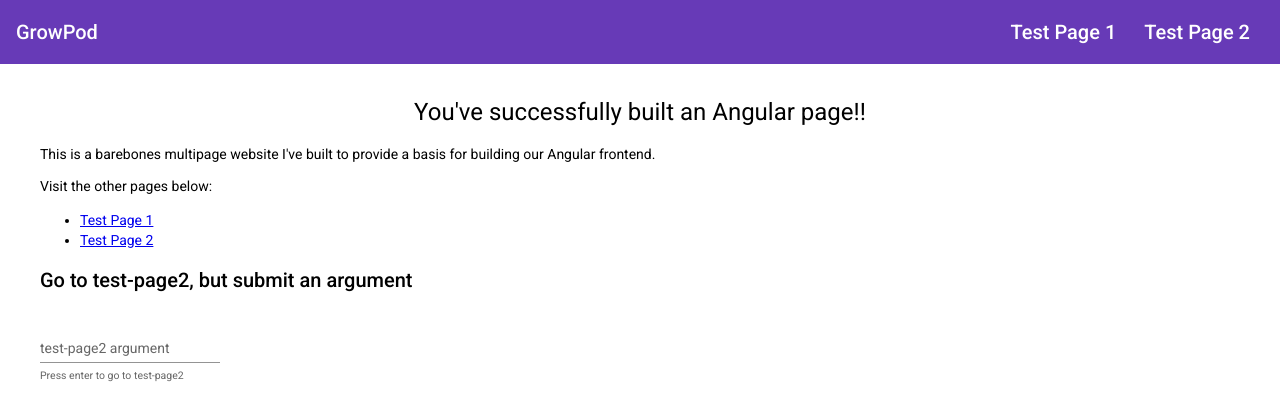
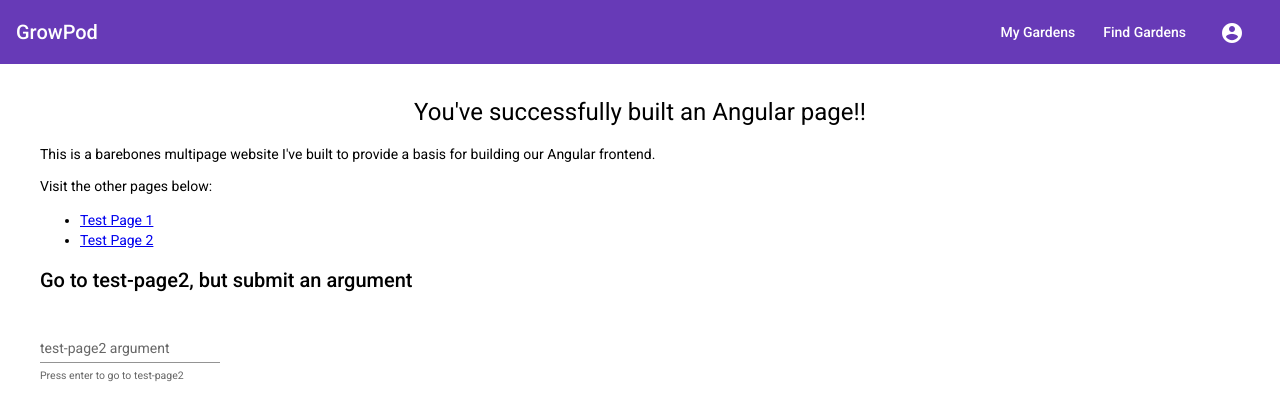
Before and after one commit to googleinterns/step26-2020, an Angular app in the folder src/main/webapp/: page /page/index in a window 1280 px wide. Shown: the top 420 px of the page. Built offline with nearby package versions, Linux system fonts and the light colour scheme.

Commit message:
Add top bar

```diff
--- a/src/main/webapp/src/app/app.component.html
+++ b/src/main/webapp/src/app/app.component.html
@@ -1,21 +1,43 @@
-<!-- Template page: these components will appear on
-every page unless they are suppressed. -->
+<!-- Displays app contents if user is logged in, otherwise directs user to a home/login page -->
+<div *ngIf="loggedIn; else homePage">
   <mat-toolbar id="growpod-top-bar" color="primary">
     <mat-toolbar-row>
       <a routerLink="/page/index"><span>GrowPod</span></a>
       <span class="growpod-spacer"></span>
-    <a routerLink="/page/test-page1" routerLinkActive="active">
-      <span class="growpod-link">
-        Test Page 1
-      </span>
+      <a routerLink="/page/my-gardens" routerLinkActive="active">
+        <button mat-button class="growpod-link">
+          <span>My Gardens</span>
+        </button>
       </a>
-    <a routerLink="/page/test-page2" routerLinkActive="active">
-      <span class="growpod-link">
-        Test Page 2
-      </span>
+      <a routerLink="/page/find-gardens" routerLinkActive="active">
+        <button mat-button class="growpod-link">
+          <span>Find Gardens</span>
+        </button>
       </a>
+      <button mat-button [matMenuTriggerFor]="userMenu" aria-label="User menu">
+        <mat-icon>account_circle</mat-icon>
+      </button>
+      <mat-menu #userMenu>
+        <div #profilePic class="profile-pic-container-s"></div>
+        <h4 class="text-center">David Ladd</h4>
+        <a routerLink="/page/user-profile">
+          <button mat-menu-item>
+            <mat-icon>assignment_ind</mat-icon>
+            <span>My Profile</span>
+          </button>
+        </a>
+        <button mat-menu-item disabled>
+          <mat-icon>login</mat-icon>
+          <!-- https://imgur.com/fub9WUs -->
+          <span>Log Out</span>
+        </button>
+      </mat-menu>
     </mat-toolbar-row>
   </mat-toolbar>
-
   <!-- Routed page contents -->
   <router-outlet></router-outlet>
+</div>
+<!-- Error homepage -->
+<ng-template #homePage>
+  <h1>You aren't signed into GrowPod )-;</h1>
+</ng-template>
--- a/src/main/webapp/src/app/app.component.ts
+++ b/src/main/webapp/src/app/app.component.ts
@@ -17,8 +17,9 @@ import {Component} from '@angular/core';
 @Component({
   selector: 'app-root',
   templateUrl: './app.component.html',
-  styleUrls: ['./app.component.css'],
+  styleUrls: ['./app.component.css', './common/growpod-page-styles.css'],
 })
 export class AppComponent {
-  title = 'growpod-client';
+  // For the mockup, the user is always logged in
+  loggedIn = true;
 }
--- a/src/main/webapp/src/app/common/growpod-page-styles.css
+++ b/src/main/webapp/src/app/common/growpod-page-styles.css
@@ -9,3 +9,21 @@
 .text-center {
   text-align: center;
 }
+
+.profile-pic-container-s {
+  position: relative;
+  width: 33%; /* The size you want */
+  margin-left: auto;
+  margin-right: auto;
+  background-color: #fff;
+  border: 4px solid black;
+  border-radius: 50%;
+  -moz-border-radius: 50%;
+  -webkit-border-radius: 50%;
+}
+
+.profile-pic-container-s:after {
+  content: '';
+  display: block;
+  padding-bottom: 100%;
+}
```
Also changed, not shown: src/main/webapp/src/app/common/material-components.ts (+9 -1 lines). Lines whose indentation alone changed are shown as unchanged.
